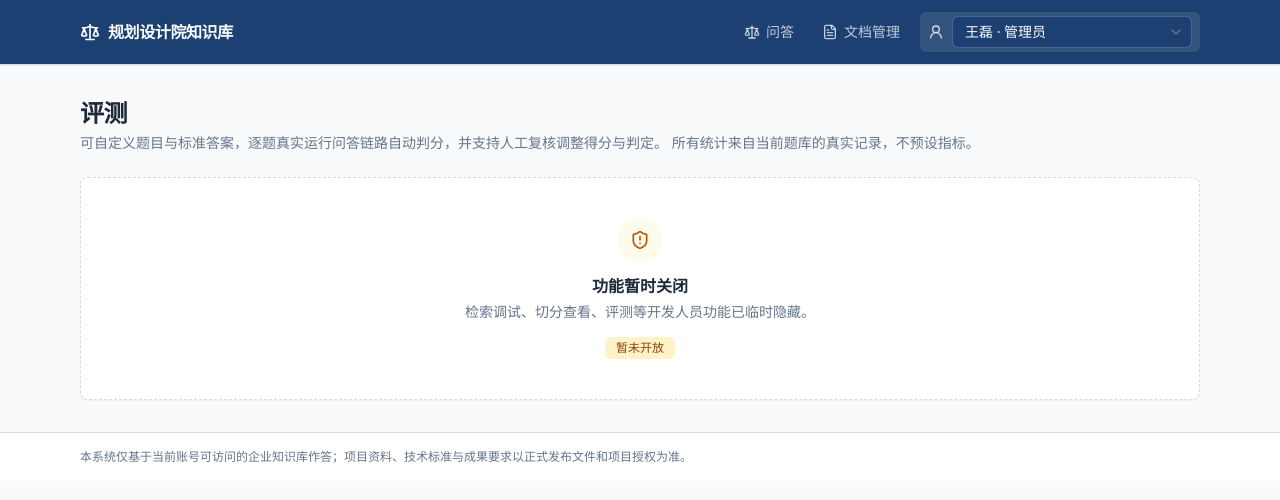
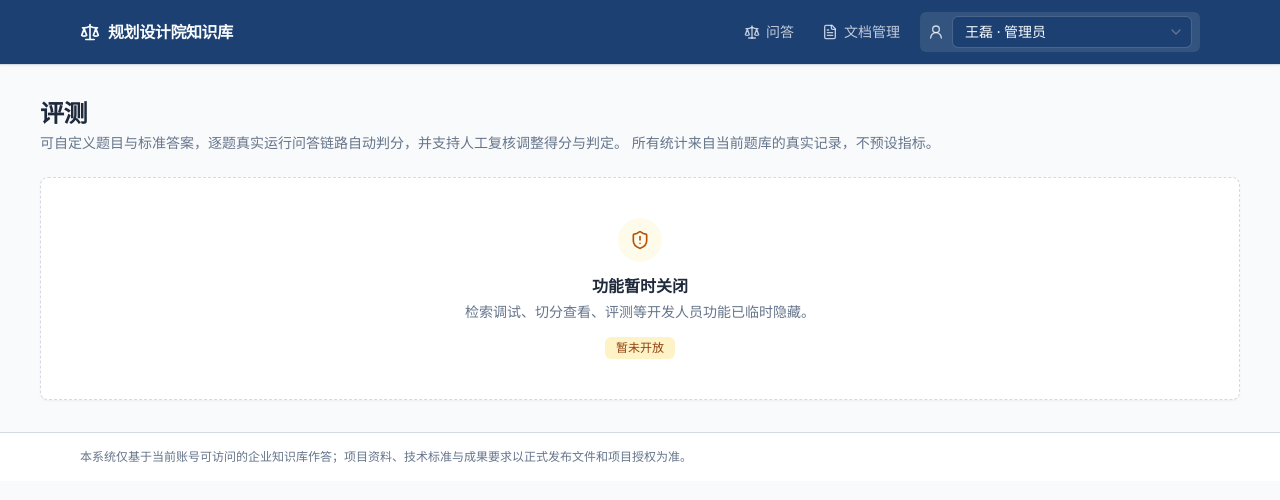
Before and after one commit to SherlockMF/planning-qa, a Next.js app: page /evaluation in a window 1280 px wide. Shown: the top 500 px of the page. Built offline with nearby package versions, Linux system fonts and the light colour scheme.

Commit message:
style(evaluation): 评测页放开为整屏宽度，消除表格横向滚动条
评测表格列多撑出 max-w-6xl 导致横向滚动；改为 full-bleed（预留滚动条宽度）并收窄部分列。

```diff
--- a/app/evaluation/page.tsx
+++ b/app/evaluation/page.tsx
@@ -3,7 +3,10 @@ import { DeveloperOnly } from "@/components/DeveloperOnly";
 
 export default function EvaluationPage() {
   return (
-    <div className="space-y-6">
+    // 评测表格列多，撑出 max-w-6xl 主容器会出现横向滚动条；
+    // 此页放开为近整屏宽度（full-bleed），让表格自适应可用宽度。
+    // 用 100vw-1rem 而非 100vw，预留滚动条宽度，避免出现页面级横向滚动条。
+    <div className="mx-[calc(50%-50vw+0.5rem)] w-[calc(100vw-1rem)] space-y-6 px-4 sm:px-6 lg:px-8">
       <div>
         <h1 className="text-xl font-semibold tracking-tight text-slate-800 md:text-2xl">
           评测
--- a/components/EvaluationManager.tsx
+++ b/components/EvaluationManager.tsx
@@ -402,8 +402,8 @@ export function EvaluationManager() {
                 />
               </TableHead>
               <TableHead className="w-14">序号</TableHead>
-              <TableHead className="min-w-[220px]">问题 / 标准答案</TableHead>
-              <TableHead className="min-w-[150px]">正确文件 / 条款 / 页码</TableHead>
+              <TableHead className="min-w-[190px]">问题 / 标准答案</TableHead>
+              <TableHead className="min-w-[130px]">正确文件 / 条款 / 页码</TableHead>
               <TableHead>应拒答</TableHead>
               <TableHead>进Top5</TableHead>
               <TableHead>引用正确</TableHead>
@@ -411,7 +411,7 @@ export function EvaluationManager() {
               <TableHead>答案得分</TableHead>
               <TableHead className="w-20">耗时</TableHead>
               <TableHead className="w-20">Token</TableHead>
-              <TableHead className="min-w-[130px]">错误原因</TableHead>
+              <TableHead className="min-w-[110px]">错误原因</TableHead>
               <TableHead className="text-right">操作</TableHead>
             </TableRow>
           </TableHeader>
```
